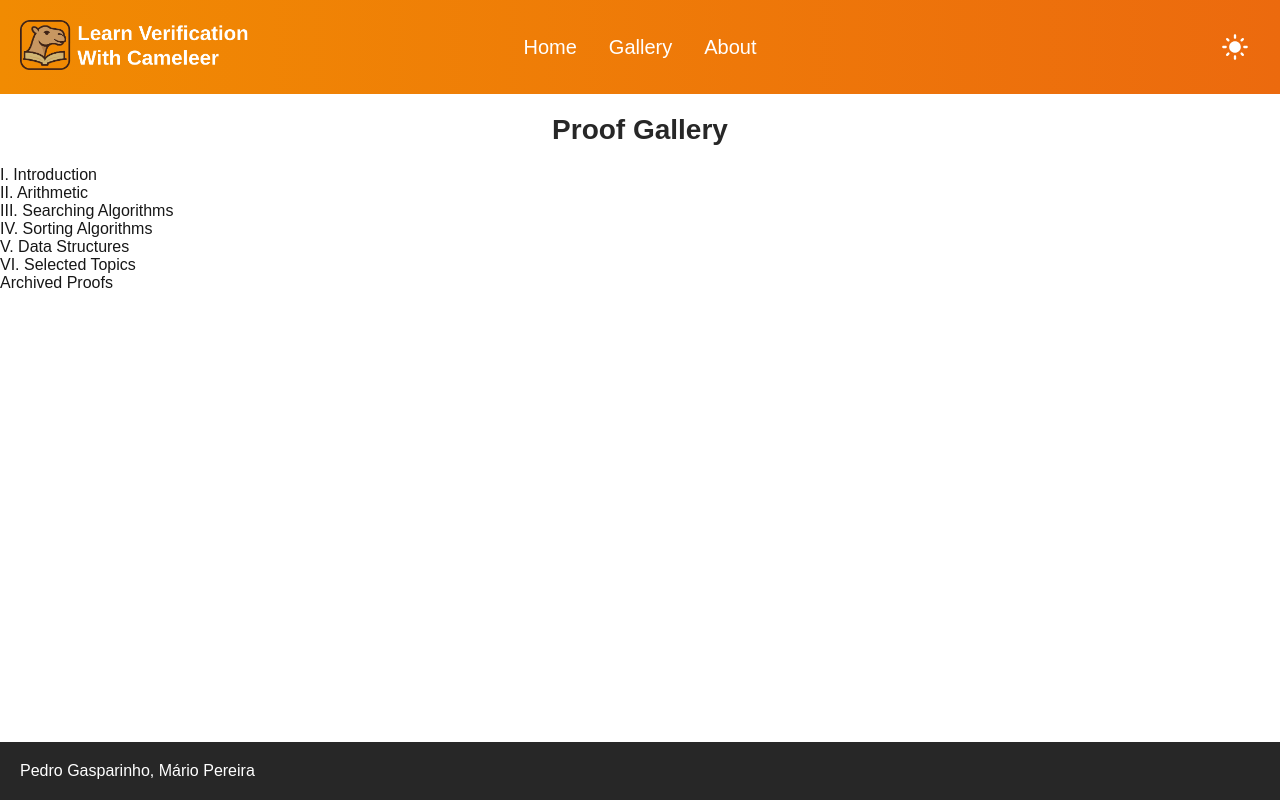
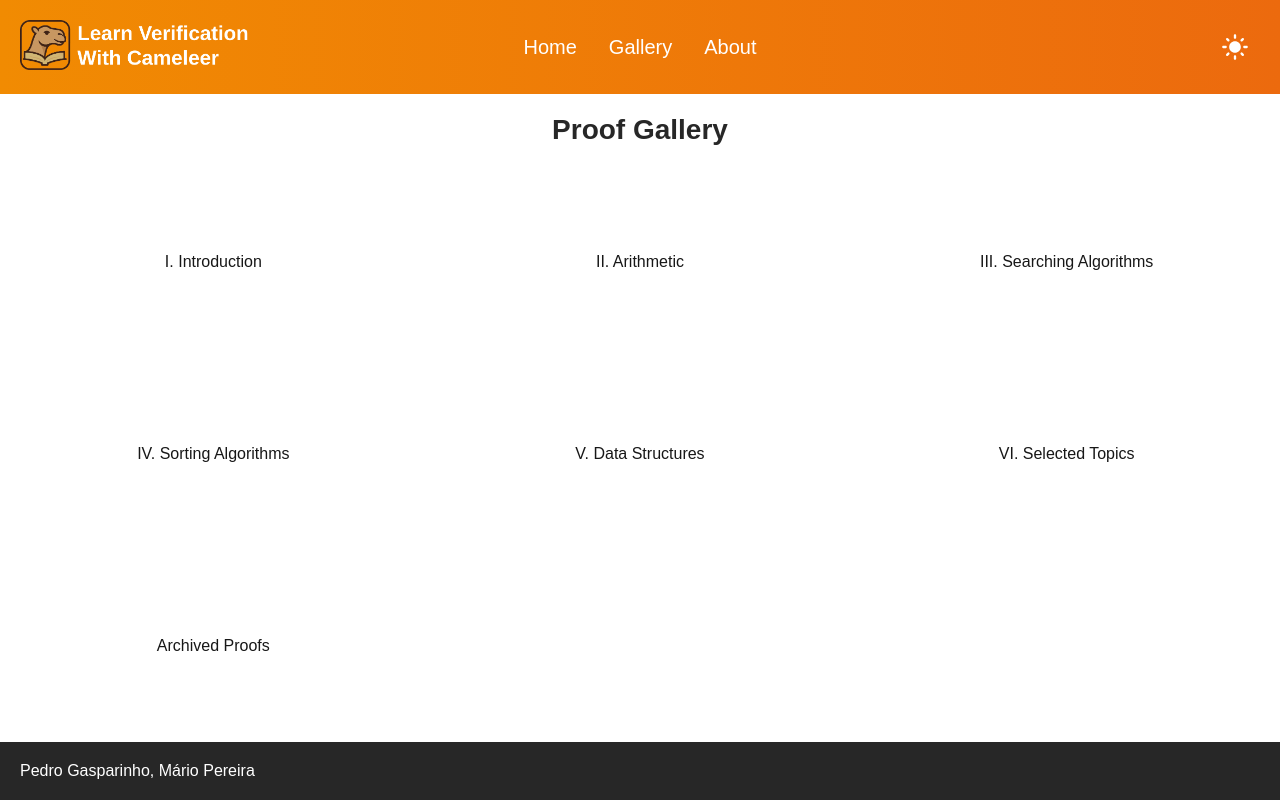
Before and after one commit to CameleerBook/CameleerBook.github.io, a Next.js app: page /gallery in a window 1280 px wide. Built offline with nearby package versions, Linux system fonts and the light colour scheme.

Commit message:
Styling gallery page

```diff
--- a/src/app/gallery/index.module.scss
+++ b/src/app/gallery/index.module.scss
@@ -0,0 +1,8 @@
+@use "@/theme/global";
+
+.list {
+    @extend %centeredDiv;
+    display: grid;
+    grid-template-columns: repeat(3, 1fr);
+    grid-template-rows: repeat(3, 1fr);
+}
--- a/src/app/gallery/page.tsx
+++ b/src/app/gallery/page.tsx
@@ -1,17 +1,20 @@
 import Chapter from "@/components/chapterCard";
 import PageWithTitleLayout from "@/components/pageWithTitleLayout";
 import { chapterList } from "@/utils/chapters";
+import styles from "./index.module.scss"
 
 export default function Gallery() {
   let i = 0;
 
   return (
     <PageWithTitleLayout title="Proof Gallery">
-      {
-        chapterList.map(c =>
-          <Chapter key={i++} chapter={c}/>
-        )
-      }
+      <div className={styles.list}>
+        {
+          chapterList.map(c =>
+            <Chapter key={i++} chapter={c}/>
+          )
+        }
+      </div>
     </PageWithTitleLayout>
   );
 }
--- /dev/null
+++ b/src/components/chapterCard/index.module.scss
@@ -0,0 +1,5 @@
+@use "@/theme/global";
+
+.container {
+    @extend %centeredDiv;
+}
--- a/src/components/chapterCard/index.tsx
+++ b/src/components/chapterCard/index.tsx
@@ -1,4 +1,5 @@
 import { Chapter } from "@/utils/chapters"
+import styles from "./index.module.scss"
 
 type Props = {
     chapter: Chapter
@@ -6,7 +7,7 @@ type Props = {
 
 export default function ChapterCard({ chapter }: Props) {
     return(
-        <div>
+        <div className={styles.container}>
             <p>{chapter.name}</p>
         </div>
     )
```
